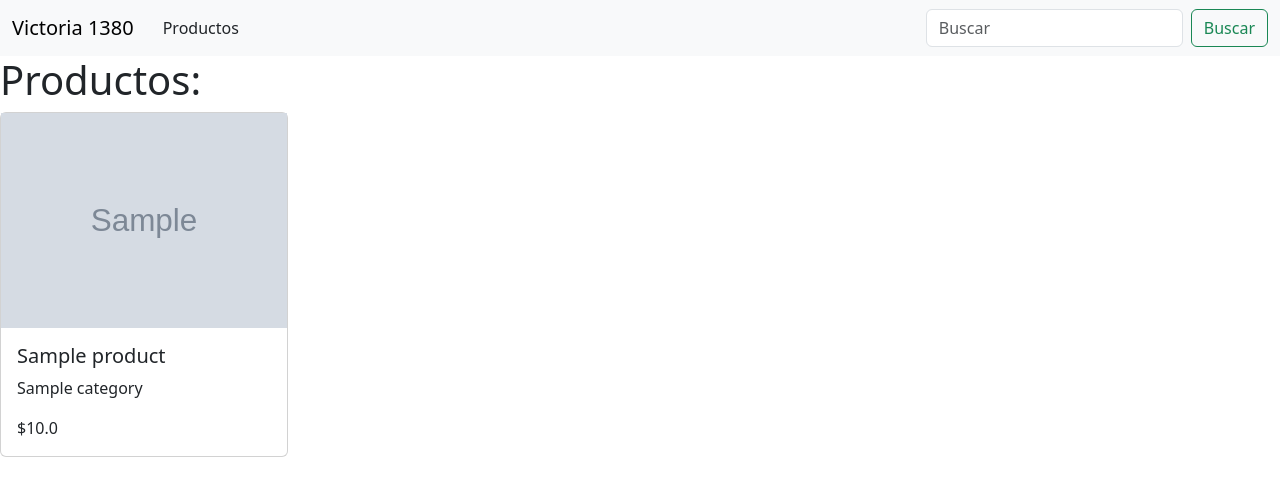
After one commit to ArianSanzo/victoria1380, a Django app: page /products in a window 1280 px wide. The commit adds this page. Shown: the top 496 px of the page. Run offline with Django 5.2, Linux system fonts and the light colour scheme; tables that the repository leaves empty hold one stand-in row (values such as "Sample post"); grey boxes marked "Sample" are stand-in pictures.

Commit message:
Products list base view created
Product model updated: id and slug auto-generated
Products list template created
New urls connected (for new templates)

```diff
--- a/products/models.py
+++ b/products/models.py
@@ -1,6 +1,7 @@
 from django.db import models
 from imagekit.models import ProcessedImageField
 from imagekit.processors import ResizeToFill
+from django.utils.text import slugify
 
 # Create your models here.
 
@@ -11,11 +12,17 @@ class Category(models.Model):
         return self.name
 
 class Product(models.Model):
+    id = models.AutoField(primary_key=True)
     name = models.CharField(max_length=100)
-    slug = models.SlugField()
+    slug = models.SlugField(unique=True, blank=True)
     date = models.DateTimeField(auto_now_add=True)
     cost = models.FloatField()
     categories = models.ManyToManyField(Category, related_name='products')
+
+    def save(self, *args, **kwargs):
+        if not self.slug:
+            self.slug = slugify(self.name)
+        super().save(*args, **kwargs)
 
     def __str__(self) -> str:
         return self.name
--- /dev/null
+++ b/products/templates/products/products_list.html
@@ -0,0 +1,52 @@
+{% extends 'layout.html' %}
+{% load static %}
+
+{% block title %}
+    Productos
+{% endblock %}
+
+{% block content %}
+    <section>
+        <h1>Productos:</h1>
+
+        <div class="row row-cols-1 row-cols-md-3 g-4">
+            {% for product in products %}
+                <div class="col">
+                    <div class="card h-100" style="width: 18rem;">
+                        {% if product.images.all %}
+                            {% if product.images.count == 1 %}
+                                <img src="{{ product.images.first.image.url }}" alt="Imagen para {{ product }}">
+                            {% else %}
+                                <div id="carousel-{{ product }}" class="carousel slide">
+                                    <div class="carousel-inner">
+                                        {% for image in product.images.all %}
+                                                <div class="carousel-item {% if forloop.first %}active{% endif %}">
+                                                    <img src="{{ image.image.url }}" class="d-block w-100" alt="Imagen para {{ product }}">
+                                                </div>
+                                        {% endfor %}
+                                    </div>
+                                    <button class="carousel-control-prev" type="button" data-bs-target="#carousel-{{ product }}" data-bs-slide="prev">
+                                    <span class="carousel-control-prev-icon" aria-hidden="true"></span>
+                                    <span class="visually-hidden">Previous</span>
+                                    </button>
+                                    <button class="carousel-control-next" type="button" data-bs-target="#carousel-{{ product }}" data-bs-slide="next">
+                                    <span class="carousel-control-next-icon" aria-hidden="true"></span>
+                                    <span class="visually-hidden">Next</span>
+                                    </button>
+                                </div>
+                            {% endif %}
+                        {% else %}
+                            <img src="{% static 'default.jpg' %}" class="d-block w-100" alt="{{ product }} no tiene imagen">
+                        {% endif %}
+                        <div class="card-body">
+                        <h5 class="card-title">{{ product.name }}</h5>
+                        <p>{% for category in product.categories.all %}{{ category }} {% endfor %}</p>
+                        <p class="card-text">${{ product.cost }}</p>
+                        </div>
+                    </div>
+                </div>
+            {% endfor %}
+        </div>
+
+    </section>
+{% endblock %}
--- a/products/urls.py
+++ b/products/urls.py
@@ -5,5 +5,5 @@ from . import views
 app_name = 'products'
 
 urlpatterns = [
-
+    path('', views.products_list, name="list"),
 ]
--- a/products/views.py
+++ b/products/views.py
@@ -1,3 +1,7 @@
 from django.shortcuts import render
+from .models import Product
 
 # Create your views here.
+def products_list(request):
+    products = Product.objects.all().order_by('date')
+    return render(request, 'products/products_list.html', {'products': products})
--- a/templates/layout.html
+++ b/templates/layout.html
@@ -37,6 +37,7 @@
       </div>
     </nav>
     <div class="collapse" id="contenidoColapsable" style="color: black">
+      <a href="{% url 'products:list' %}">Todos los productos</a>
       <div class="card card-body">
         <a class="btn-block" type="button" data-bs-toggle="collapse" data-bs-target="#productos" aria-expanded="false" aria-controls="contenidoColapsable1" href="#" style="display: block">
           Damas
@@ -66,8 +67,7 @@
         {% endblock %}
     </main>
 
-    <script src="https://cdn.jsdelivr.net/npm/bootstrap@5.3.3/dist/js/bootstrap.bundle.min.js"
-    integrity="sha384-YvpcrYf0tY3lHB60NNkmXc5s9fDVZLESaAA55NDzOxhy9GkcIdslK1eN7N6jIeHz"
-    crossorigin="anonymous"></script>
+  <script src="https://cdn.jsdelivr.net/npm/@popperjs/core@2.11.8/dist/umd/popper.min.js" integrity="sha384-I7E8VVD/ismYTF4hNIPjVp/Zjvgyol6VFvRkX/vR+Vc4jQkC+hVqc2pM8ODewa9r" crossorigin="anonymous"></script>
+  <script src="https://cdn.jsdelivr.net/npm/bootstrap@5.3.3/dist/js/bootstrap.min.js" integrity="sha384-0pUGZvbkm6XF6gxjEnlmuGrJXVbNuzT9qBBavbLwCsOGabYfZo0T0to5eqruptLy" crossorigin="anonymous"></script>
 </body>
 </html>
--- a/victoria1380/urls.py
+++ b/victoria1380/urls.py
@@ -15,14 +15,18 @@ Including another URLconf
     2. Add a URL to urlpatterns:  path('blog/', include('blog.urls'))
 """
 from django.contrib import admin
-from django.urls import path
+from django.urls import path, include, re_path
 from . import views
 from django.conf import settings
 from django.conf.urls.static import static
+from django.views.static import serve
 
 urlpatterns = [
+    re_path(r'^media/(?P<path>.*)$', serve, {'document_root': settings.MEDIA_ROOT}),
+    re_path(r'^static/(?P<path>.*)$', serve, {'document_root': settings.STATIC_ROOT}),
     path('admin/', admin.site.urls),
     path('', views.homepage),
+    path('products', include('products.urls')),
 ]
 
 if settings.DEBUG:
```
Also changed, not shown: products/migrations/0002_alter_product_id.py (added), static/default.jpg (added).
